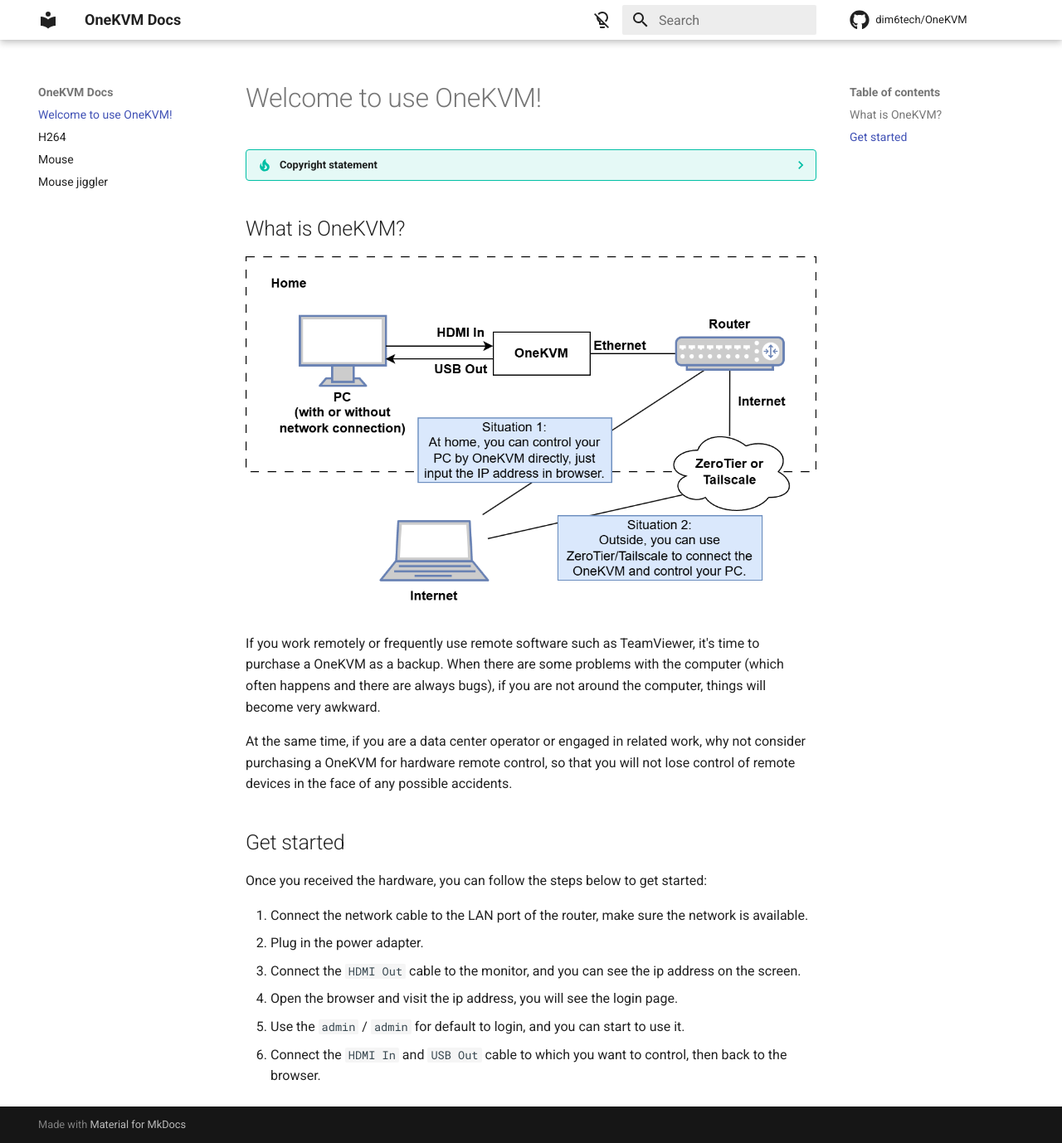
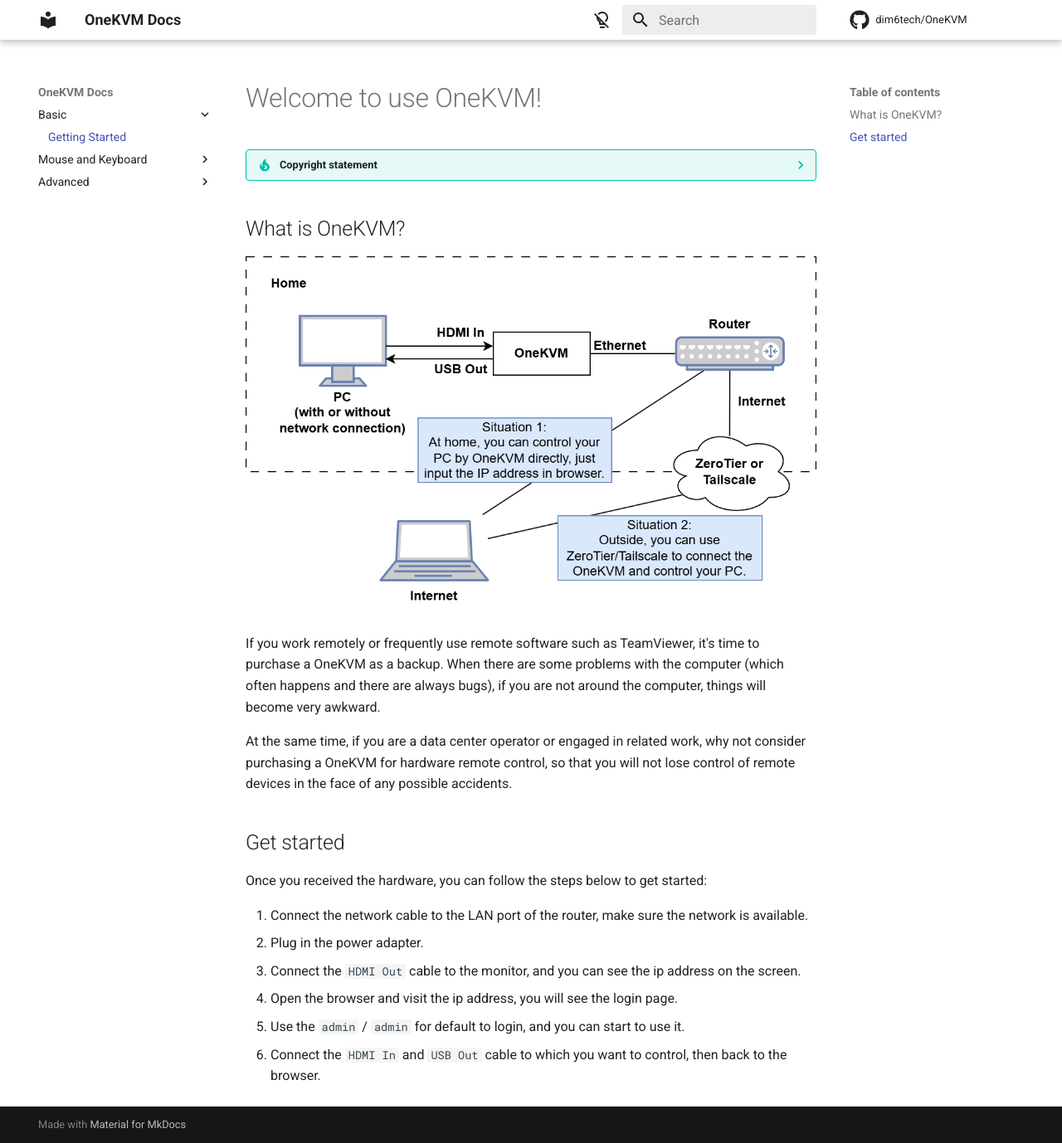
Before and after one commit to dim6tech/OneKVM, an MkDocs documentation site: the page built from docs/index.md, in a window 1280 px wide and 1378 px high. Shown: the whole window at 83% size. Built offline with MkDocs 1.6.1 and Material for MkDocs 9.7.7, drawn with Linux system fonts in a browser that asks for light colours; comment, search, counter and statistics services are not loaded.

Commit message:
Update mkdocs.yml

```diff
--- a/mkdocs.yml
+++ b/mkdocs.yml
@@ -58,3 +58,12 @@
       custom_checkbox: true
 extra:
   homepage: https://dim6tech.github.io/OneKVM/
+
+nav:
+  - 'Basic':
+    - 'Getting Started': 'index.md'
+  - 'Mouse and Keyboard':
+    - 'Mouse': 'mouse.md'
+    - 'Mouse Jiggler': 'mouse_jiggler.md'
+  - 'Advanced':
+    - 'H264 / WebRTC': 'h264.md'
```
